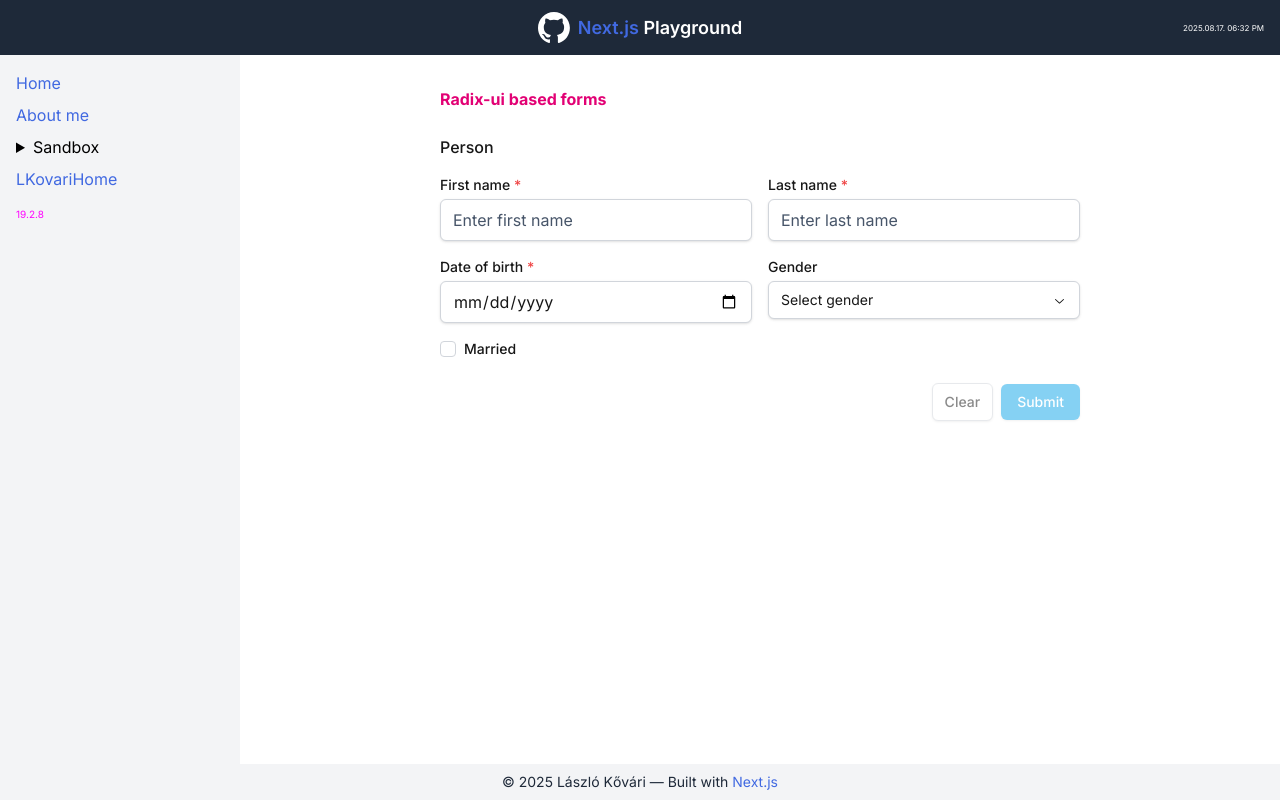
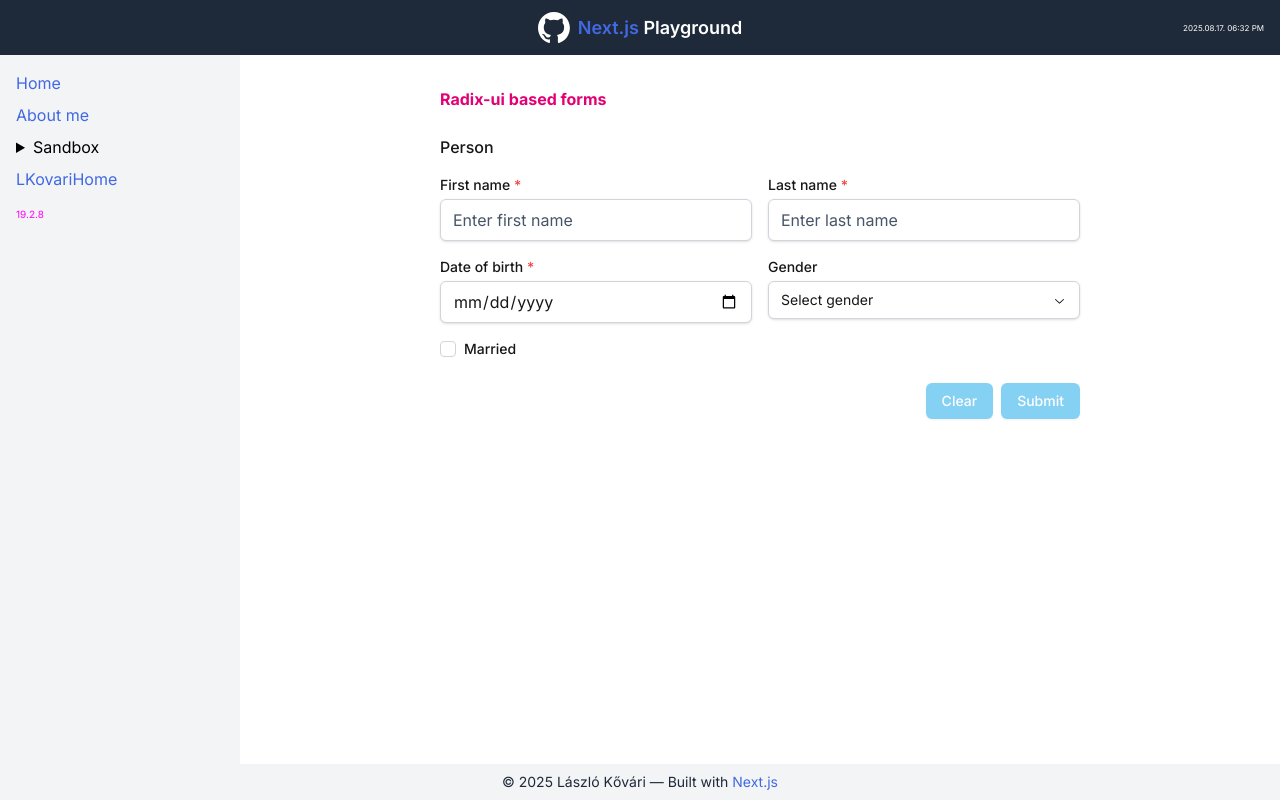
Before and after one commit to lkovari/nextjs-react-seed, a Next.js app in the folder apps/main-app/: page /sandbox/radix-based-forms in a window 1280 px wide. Built offline with nearby package versions, Linux system fonts and the light colour scheme.

Commit message:
Cursor shape at Global when enable/disable html element, clear button style

```diff
--- a/apps/main-app/src/app/globals.css
+++ b/apps/main-app/src/app/globals.css
@@ -121,3 +121,45 @@ a {
   background-color: transparent !important;
   color: #E20074 !important;
 }
+@layer base {
+
+  /* Keep the disabled styling you already have */
+  button:disabled,
+  input:disabled,
+  select:disabled,
+  textarea:disabled {
+    cursor: not-allowed;
+    opacity: 0.60;
+  }
+
+  /* Only make POINTER for truly clickable non-input elements */
+  button:not(:disabled),
+  [role="button"],
+  a {
+    cursor: pointer;
+  }
+
+  /* Let inputs (including date) use the platform’s default cursor */
+  input,
+  textarea,
+  select {
+    cursor: auto;
+    /* important: don't force pointer here */
+  }
+
+  /* Restore native date picker UI if a reset disabled it */
+  input[type="date"] {
+    appearance: auto;
+    -webkit-appearance: auto;
+    /* Helps some themes where the indicator becomes invisible */
+    color-scheme: light dark;
+  }
+
+  /* Ensure the calendar icon is visible and clickable in WebKit */
+  input[type="date"]::-webkit-calendar-picker-indicator {
+    display: block;
+    opacity: 1;
+    pointer-events: auto;
+    cursor: pointer;
+  }
+}
--- a/apps/main-app/src/components/PersonFormRadix/PersonFormRadix.tsx
+++ b/apps/main-app/src/components/PersonFormRadix/PersonFormRadix.tsx
@@ -244,9 +244,9 @@ export default function PersonFormRadix({ onSubmit }: PersonFormRadixProps) {
           disabled={!isDirty || isSubmitting}
           aria-disabled={!isDirty || isSubmitting}
           className="
-            inline-flex items-center rounded-md px-3 py-2 text-sm font-medium
-            border border-input bg-background text-foreground
-            shadow-sm focus:outline-none focus:ring-2 focus:ring-ring
+            inline-flex items-center rounded-md px-4 py-2 text-sm font-medium
+            bg-primary text-primary-foreground shadow
+            focus:outline-none focus:ring-2 focus:ring-ring
             disabled:opacity-50 disabled:cursor-not-allowed
           "
           title="Clear form"
```
